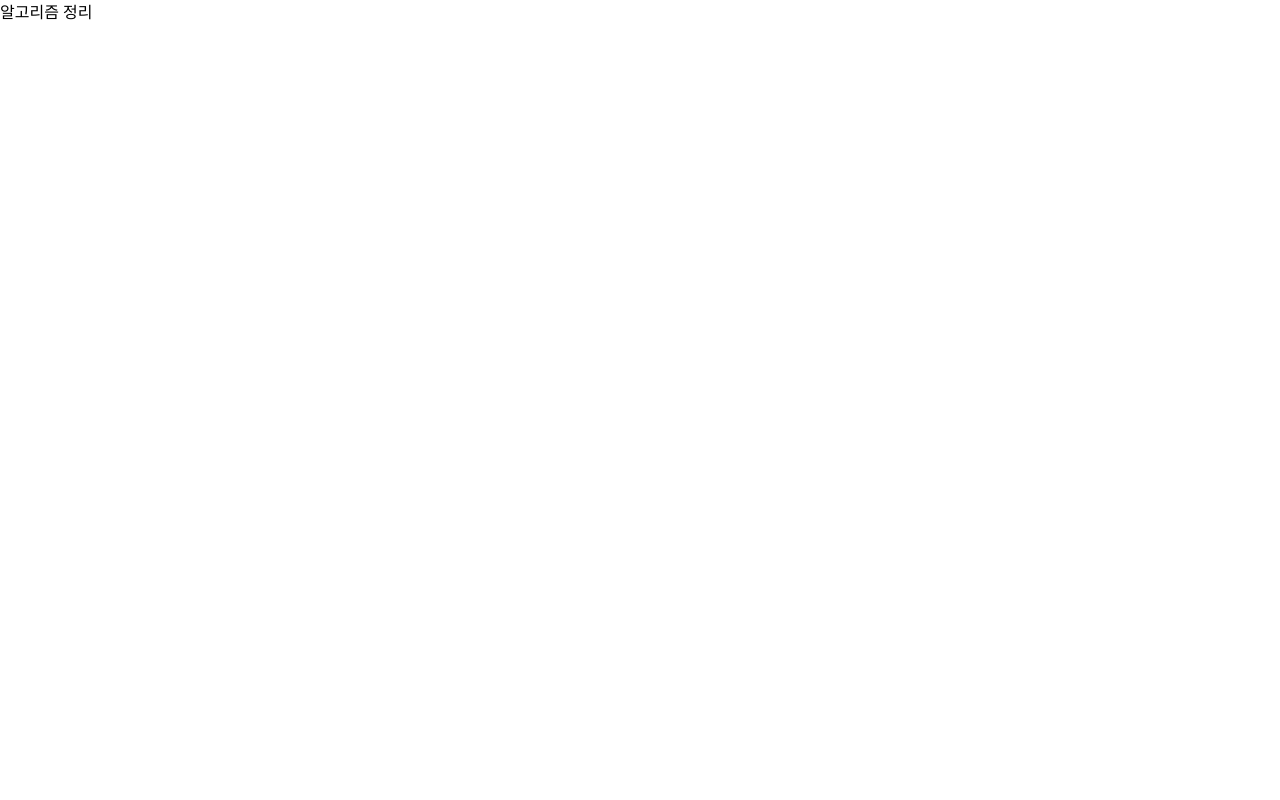
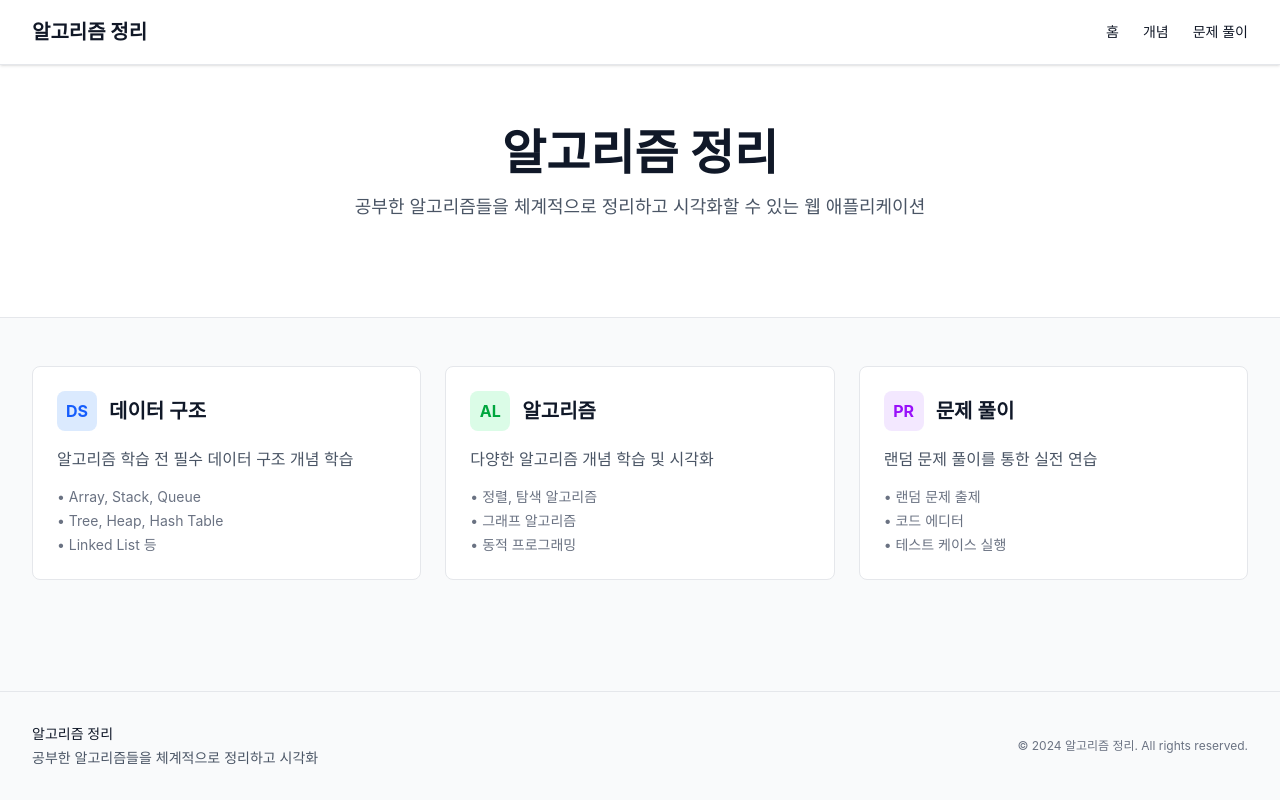
Before and after one commit to bibleCode21/study-algorithm, a Next.js app: page / in a window 1280 px wide. Built offline with nearby package versions, Linux system fonts and the light colour scheme.

Commit message:
레이아웃 작업중

```diff
--- a/src/app/globals.css
+++ b/src/app/globals.css
@@ -1 +1,16 @@
 @import "tailwindcss";
+
+body {
+    font-family: -apple-system, BlinkMacSystemFont, 'Segoe UI', 'Roboto', 'Oxygen',
+        'Ubuntu', 'Cantarell', 'Fira Sans', 'Droid Sans', 'Helvetica Neue',
+        sans-serif;
+    -webkit-font-smoothing: antialiased;
+    -moz-osx-font-smoothing: grayscale;
+    background-color: #f9fafb;
+    color: #111827;
+}
+
+a {
+    text-decoration: none;
+    color: inherit;
+}
--- a/src/app/layout.tsx
+++ b/src/app/layout.tsx
@@ -1,5 +1,7 @@
 import type { Metadata } from "next";
 import "./globals.css";
+import Header from "@/components/Layout/Header";
+import Footer from "@/components/Layout/Footer";
 
 export const metadata: Metadata = {
   title: "알고리즘 정리",
@@ -13,8 +15,12 @@ export default function RootLayout({
 }>) {
   return (
     <html lang="ko">
-            <body>
+      <body className="flex flex-col min-h-screen bg-gray-50">
+        <Header />
+        <main className="flex-1">
           {children}
+        </main>
+        <Footer />
       </body>
     </html>
   );
--- a/src/app/page.tsx
+++ b/src/app/page.tsx
@@ -1,7 +1,78 @@
 export default function Home() {
   return (
-    <main>
-      <h1>알고리즘 정리</h1>
+    <main className="bg-gray-50">
+      {/* Hero Section */}
+      <section className="bg-white border-b border-gray-200">
+        <div className="mx-auto max-w-7xl px-6 md:px-8 py-16">
+          <div className="max-w-3xl mx-auto text-center">
+            <h1 className="text-4xl md:text-5xl font-bold text-gray-900 mb-4">
+              알고리즘 정리
+            </h1>
+            <p className="text-lg text-gray-600 mb-8">
+              공부한 알고리즘들을 체계적으로 정리하고 시각화할 수 있는 웹 애플리케이션
+            </p>
+          </div>
+        </div>
+      </section>
+
+      {/* Content Section */}
+      <section className="mx-auto max-w-7xl px-6 md:px-8 py-12">
+        <div className="grid grid-cols-1 md:grid-cols-2 lg:grid-cols-3 gap-6">
+          {/* 데이터 구조 카드 */}
+          <div className="bg-white rounded-lg border border-gray-200 p-6 hover:shadow-lg transition-shadow">
+            <div className="flex items-center gap-3 mb-4">
+              <div className="w-10 h-10 bg-blue-100 rounded-lg flex items-center justify-center">
+                <span className="text-blue-600 font-bold">DS</span>
+              </div>
+              <h2 className="text-xl font-semibold text-gray-900">데이터 구조</h2>
+            </div>
+            <p className="text-gray-600 mb-4">
+              알고리즘 학습 전 필수 데이터 구조 개념 학습
+            </p>
+            <ul className="text-sm text-gray-500 space-y-1">
+              <li>• Array, Stack, Queue</li>
+              <li>• Tree, Heap, Hash Table</li>
+              <li>• Linked List 등</li>
+            </ul>
+          </div>
+
+          {/* 알고리즘 카드 */}
+          <div className="bg-white rounded-lg border border-gray-200 p-6 hover:shadow-lg transition-shadow">
+            <div className="flex items-center gap-3 mb-4">
+              <div className="w-10 h-10 bg-green-100 rounded-lg flex items-center justify-center">
+                <span className="text-green-600 font-bold">AL</span>
+              </div>
+              <h2 className="text-xl font-semibold text-gray-900">알고리즘</h2>
+            </div>
+            <p className="text-gray-600 mb-4">
+              다양한 알고리즘 개념 학습 및 시각화
+            </p>
+            <ul className="text-sm text-gray-500 space-y-1">
+              <li>• 정렬, 탐색 알고리즘</li>
+              <li>• 그래프 알고리즘</li>
+              <li>• 동적 프로그래밍</li>
+            </ul>
+          </div>
+
+          {/* 문제 풀이 카드 */}
+          <div className="bg-white rounded-lg border border-gray-200 p-6 hover:shadow-lg transition-shadow">
+            <div className="flex items-center gap-3 mb-4">
+              <div className="w-10 h-10 bg-purple-100 rounded-lg flex items-center justify-center">
+                <span className="text-purple-600 font-bold">PR</span>
+              </div>
+              <h2 className="text-xl font-semibold text-gray-900">문제 풀이</h2>
+            </div>
+            <p className="text-gray-600 mb-4">
+              랜덤 문제 풀이를 통한 실전 연습
+            </p>
+            <ul className="text-sm text-gray-500 space-y-1">
+              <li>• 랜덤 문제 출제</li>
+              <li>• 코드 에디터</li>
+              <li>• 테스트 케이스 실행</li>
+            </ul>
+          </div>
+        </div>
+      </section>
     </main>
   );
 }
--- /dev/null
+++ b/src/components/Layout/Container/Container.tsx
@@ -0,0 +1,14 @@
+import { ReactNode } from 'react';
+
+interface ContainerProps {
+  children: ReactNode;
+  className?: string;
+}
+
+export default function Container({ children, className = '' }: ContainerProps) {
+  return (
+    <div className={`container mx-auto px-4 ${className}`}>
+      {children}
+    </div>
+  );
+}
--- /dev/null
+++ b/src/components/Layout/Container/index.ts
@@ -0,0 +1 @@
+export { default } from './Container';
--- /dev/null
+++ b/src/components/Layout/Footer/index.tsx
@@ -0,0 +1,19 @@
+import React from 'react';
+
+export default function Footer() {
+  return (
+    <footer className="mt-auto border-t border-gray-200 bg-gray-50">
+      <div className="mx-auto px-6 md:px-8 py-8">
+        <div className="flex flex-col md:flex-row justify-between items-center gap-4">
+          <div className="text-sm text-gray-600">
+            <p className="font-medium text-gray-900 mb-1">알고리즘 정리</p>
+            <p>공부한 알고리즘들을 체계적으로 정리하고 시각화</p>
+          </div>
+          <div className="text-xs text-gray-500">
+            <p>© 2024 알고리즘 정리. All rights reserved.</p>
+          </div>
+        </div>
+      </div>
+    </footer>
+  );
+}
--- /dev/null
+++ b/src/components/Layout/Header/index.tsx
@@ -0,0 +1,39 @@
+import React from 'react';
+import Link from 'next/link';
+
+export default function Header() {
+  return (
+    <header className="sticky top-0 z-50 border-b border-gray-200 bg-white shadow-sm">
+      <div className="mx-auto px-6 md:px-8">
+        <div className="flex h-16 items-center justify-between">
+          <Link
+            href="/"
+            className="text-xl font-bold text-gray-900 hover:text-blue-600 transition-colors"
+          >
+            알고리즘 정리
+          </Link>
+          <nav className="hidden md:flex items-center gap-6">
+            <Link
+              href="/"
+              className="text-sm font-medium text-gray-700 hover:text-blue-600 transition-colors"
+            >
+              홈
+            </Link>
+            <Link
+              href="/concept"
+              className="text-sm font-medium text-gray-700 hover:text-blue-600 transition-colors"
+            >
+              개념
+            </Link>
+            <Link
+              href="/practice"
+              className="text-sm font-medium text-gray-700 hover:text-blue-600 transition-colors"
+            >
+              문제 풀이
+            </Link>
+          </nav>
+        </div>
+      </div>
+    </header>
+  );
+}
--- /dev/null
+++ b/src/features/algorithm/types/algorithm.ts
@@ -0,0 +1,22 @@
+// 알고리즘 및 데이터 구조 관련 타입
+
+export interface Concept {
+  id: string;
+  title: string;
+  type: 'data-structure' | 'algorithm'; // 데이터 구조 또는 알고리즘 구분
+  category: string[]; // 예: ['정렬', '그래프', '탐색', '데이터 구조']
+  description: string;
+  // 알고리즘인 경우에만 필요 (데이터 구조는 선택적)
+  timeComplexity?: {
+    best: string;
+    average: string;
+    worst: string;
+  };
+  spaceComplexity?: string;
+  code: {
+    language: string;
+    code: string;
+  }[];
+  problems?: string[]; // 관련 문제 ID 목록 (알고리즘인 경우)
+  tags: string[];
+}
--- /dev/null
+++ b/src/features/practice/types/problem.ts
@@ -0,0 +1,26 @@
+// 문제 풀이 관련 타입
+
+export interface Problem {
+    id: string;
+    conceptId: string; // 관련 개념 ID (데이터 구조 또는 알고리즘)
+    title: string;
+    difficulty: 'easy' | 'medium' | 'hard';
+    description: string;
+    examples: {
+        input: string;
+        output: string;
+        explanation?: string;
+    }[];
+    constraints?: string[];
+    testCases: {
+        input: any;
+        expectedOutput: any;
+    }[];
+    solution?: {
+        code: string;
+        language: string;
+        explanation: string;
+    };
+    hints?: string[];
+    tags: string[];
+}
```
Lines whose indentation alone changed are shown as unchanged.
